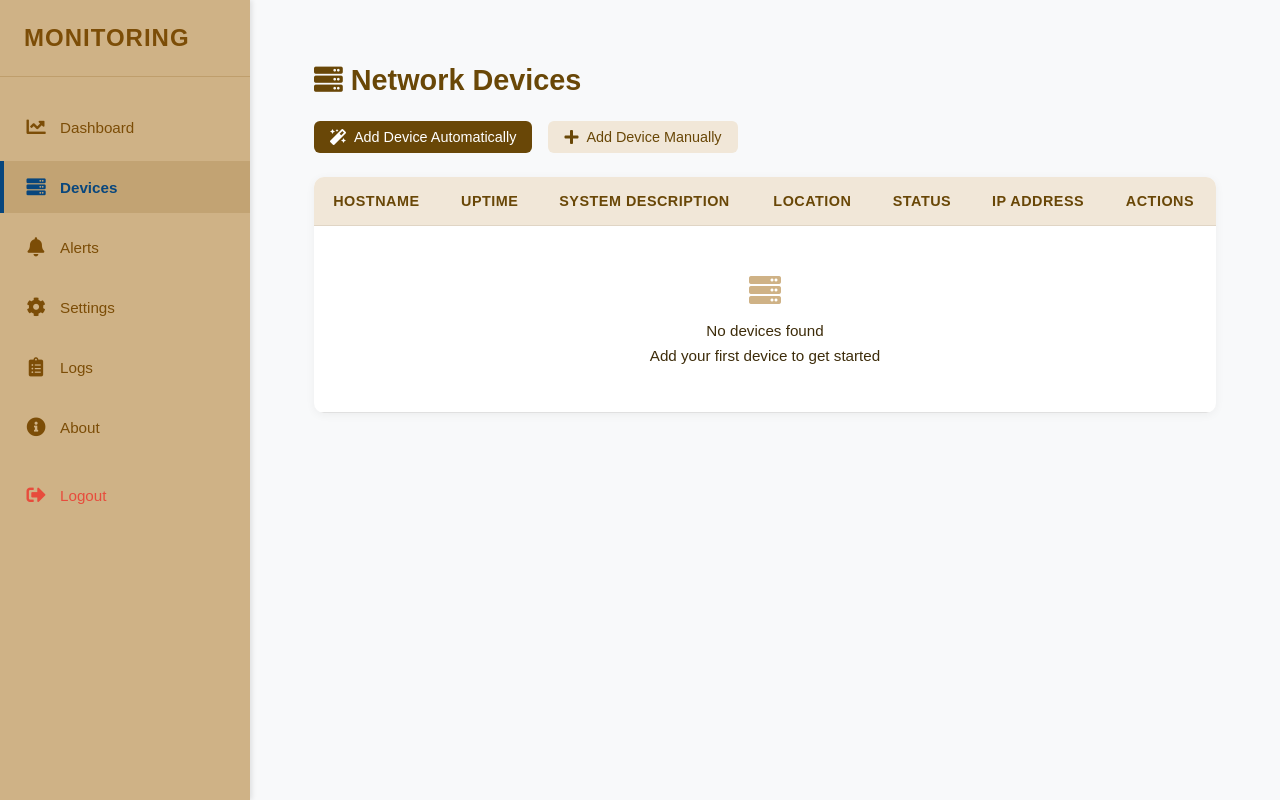
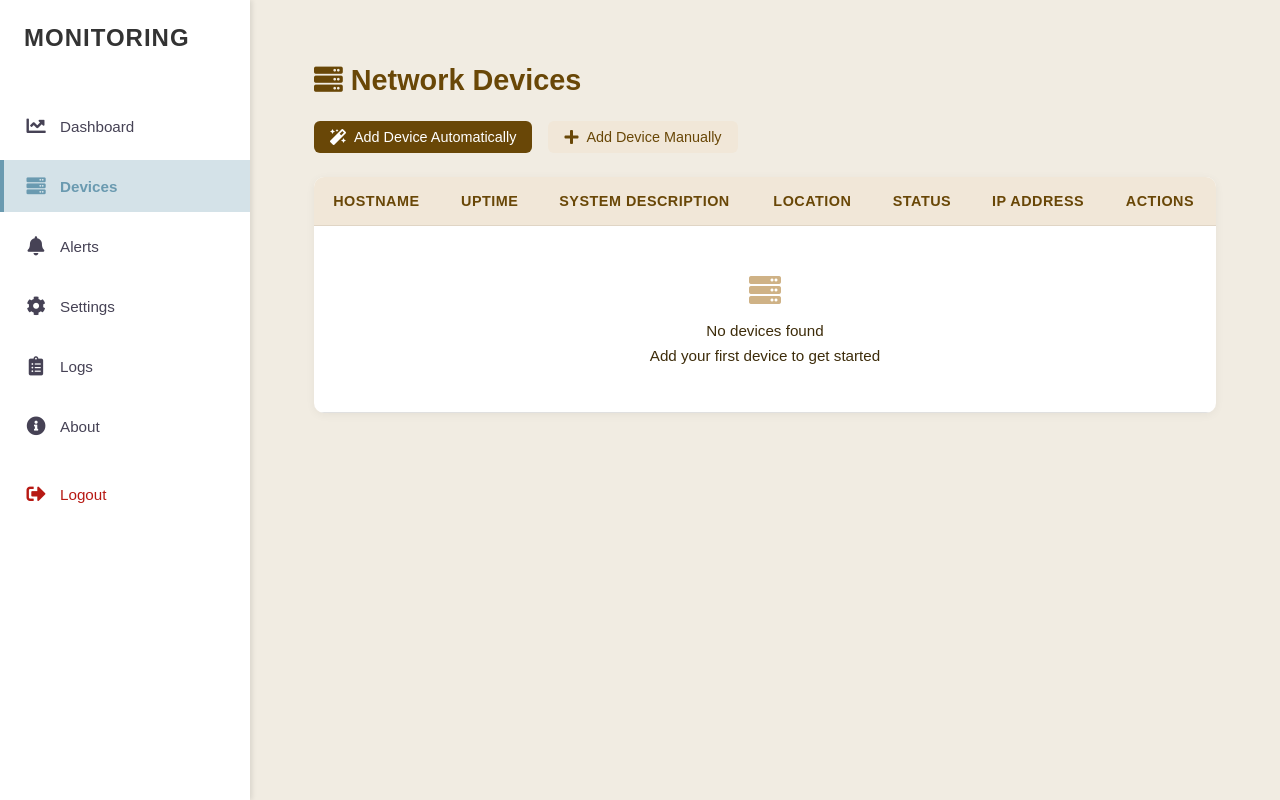
Before and after one commit to Omar23232/Oversee-backend, a Django app: page /devices/ in a window 1280 px wide. Run offline with Django 5.2, Linux system fonts and the light colour scheme; a user stored in the database is signed in; data that the repository does not hold is empty.

Commit message:
Update sidebar.css

```diff
--- a/Oversee_backend/login/static/login/css/sidebar.css
+++ b/Oversee_backend/login/static/login/css/sidebar.css
@@ -8,7 +8,7 @@
 /* Body Layout */
 body {
     min-height: 100vh;
-    background: #f8f9fa;
+    background: #F1ECE2;
     position: relative;
 }
 
@@ -16,7 +16,7 @@ body {
 .sidebar {
     width: 250px;
     height: 100%;
-    background: #cfb286;
+    background: #FFFFFF;
     position: fixed;
     left: 0;
     top: 0;
@@ -31,8 +31,7 @@ body {
     font-weight: 700;
     letter-spacing: 1px;
     padding: 0 1.5rem 1.5rem;
-    color: #7c4d07;
-    border-bottom: 1px solid rgba(124, 77, 7, 0.2);
+    color: #333333;
     margin-bottom: 1.5rem;
 }
 
@@ -50,7 +49,7 @@ body {
 }
 
 .sidebar nav a {
-    color: #7c4d07;
+    color: #464255;
     text-decoration: none;
     padding: 0.875rem 1.5rem;
     display: flex;
@@ -63,14 +62,14 @@ body {
 }
 
 .sidebar nav a:hover {
-    background: rgba(124, 77, 7, 0.1);
-    color: #523204;
+    background: #6a9ab04a;
+    color: #6A9AB0;
 }
 
 /* Active state */
 .sidebar nav li.active a {
-    background: rgba(124, 77, 7, 0.15);
-    color: #08467d;
+    background: #6a9ab04a;
+    color: #6A9AB0;
     font-weight: 600;
 }
 
@@ -81,7 +80,7 @@ body {
     top: 0;
     height: 100%;
     width: 4px;
-    background: #08467d;
+    background: #6A9AB0;
 }
 
 /* Icons */
@@ -92,18 +91,18 @@ body {
     display: flex;
     align-items: center;
     justify-content: center;
-    color: #7c4d07;
+    color: #464255;
 }
 
 .sidebar nav li.active a i {
-    color: #08467d;
+    color: #6A9AB0;
 }
 
 /* Logout button */
 .logout-link {
     background: none;
     border: none;
-    color: #e74c3c;
+    color: #B71913;
     cursor: pointer;
     width: 100%;
     text-align: left;
@@ -118,7 +117,7 @@ body {
 }
 
 .logout-link:hover {
-    background: rgba(231, 76, 60, 0.1);
+    background: #6a9ab04a;
 }
 
 .logout-link i {
@@ -136,12 +135,14 @@ body {
     margin-left: 250px;
     min-height: 100vh;
     padding: 2rem;
-    background: #f8f9fa;
+    background-color: #F1ECE2;
 }
 
 .content-area {
     max-width: 1400px;
     margin: 0 auto;
+        background-color: #F1ECE2;
+
 }
 
 /* Responsive adjustments */
```
